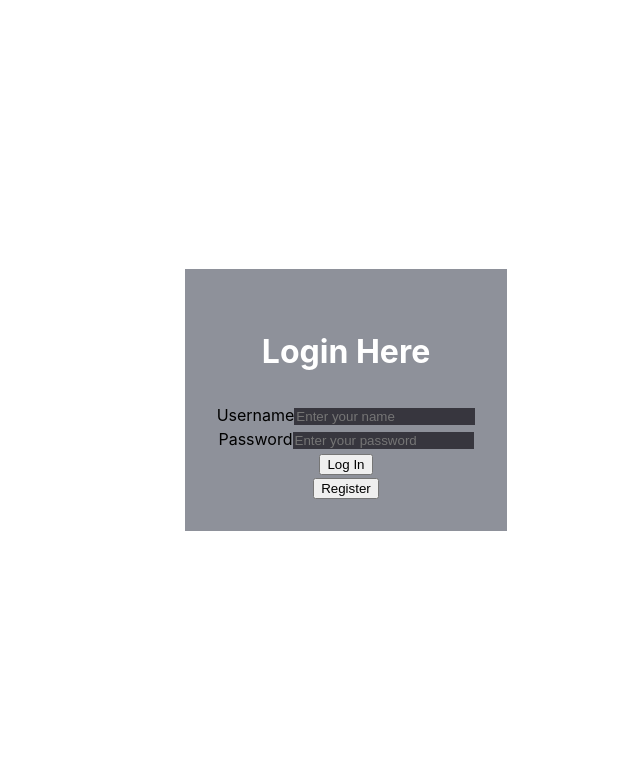
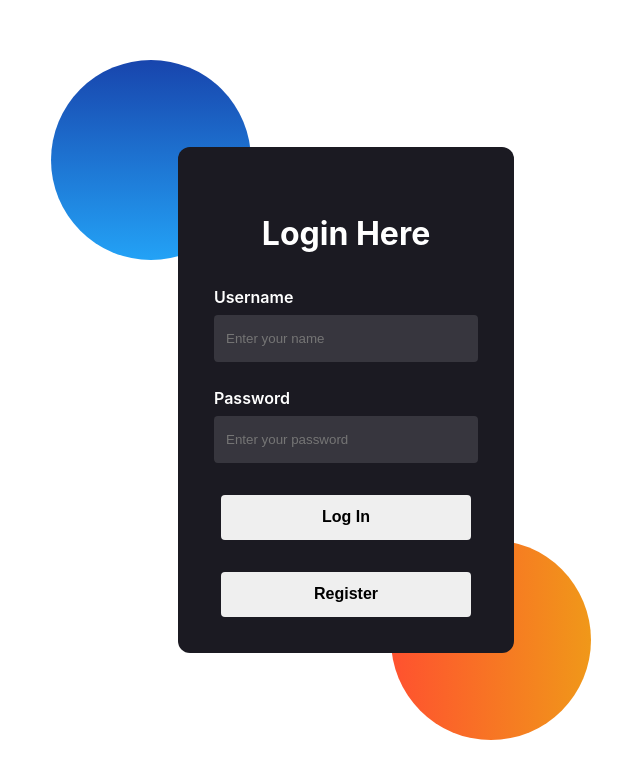
Before and after one commit to jfernandezcl/task-tracker, a React (Vite) app in the folder frontend-task/: page /login in a window 1280 px wide. Shown: the top 778 px of the page, without its empty margins (294-934 px from the left). Built offline with nearby package versions, Linux system fonts and the light colour scheme.

Commit message:
fix: changes the error files

```diff
--- a/frontend-task/src/components/Login.jsx
+++ b/frontend-task/src/components/Login.jsx
@@ -2,26 +2,29 @@ import '../styles/Login.css'
 
 function Login() {
   return (
-    <section>
+    <section className='container'>
+      <div class="background">
+        <div class="shape"></div>
+        <div class="shape"></div>
+      </div>
       <form className='container-form'>
         <h1 className='title-login'>Login Here</h1>
-        <div>
-          <label>Username
-            <input className='input-form' type="text" placeholder="Enter your name" />
-          </label>
+        <label className='title-label'>Username</label>
+
+        <div className='input-name'>
+          <input className='input-form' type="text" placeholder="Enter your name" />
         </div>
 
+        <label className='title-label'>Password</label>
         <div>
-          <label>Password
-            <input className='input-form' type="text" placeholder="Enter your password" />
-          </label>
+          <input className='input-form' type="text" placeholder="Enter your password" />
         </div>
 
-        <div>
-          <button>Log In</button>
+        <div className='container-buttons'>
+          <button className='form-buttons'>Log In</button>
         </div>
-        <div>
-          <button>Register</button>
+        <div className='container-buttons'>
+          <button className='form-buttons'>Register</button>
         </div>
       </form>
     </section>
--- a/frontend-task/src/components/TaskForm.jsx
+++ b/frontend-task/src/components/TaskForm.jsx
@@ -37,11 +37,12 @@ function TaskForm({ onAddTask }) {
 
   return (
     <>
+      <div className="form">
+        <h1 className="form-label">
+          Task Tracker
+        </h1>
         <form
           onSubmit={handleSubmit}>
-        <label className="form-label">
-          Task Tracker
-        </label>
           <div className="container-input">
             <input
               className="form-input"
@@ -60,6 +61,8 @@ function TaskForm({ onAddTask }) {
             </button>
           </div>
         </form>
+      </div>
+
 
     </>
   )
--- a/frontend-task/src/components/TaskList.jsx
+++ b/frontend-task/src/components/TaskList.jsx
@@ -1,6 +1,7 @@
 import { useState, useEffect } from 'react';
 import TaskForm from './TaskForm.jsx'
 import TaskItem from './TaskItem.jsx';
+import '../styles/TaskList.css'
 
 
 function TaskList() {
@@ -71,7 +72,7 @@ function TaskList() {
   return (
     <>
       <TaskForm onAddTask={addTask} />
-      <ul style={{ padding: "0" }}>
+      <ul className='task-list'>
         {displayLists.map((task, index) => (
           <TaskItem
             key={task.id || index}
--- a/frontend-task/src/index.css
+++ b/frontend-task/src/index.css
@@ -1,11 +1,6 @@
 body {
   margin: 0;
   padding: 0;
-  display: flex;
-  place-items: center;
-  min-width: 320px;
-  min-height: 100vh;
   font-family: Inter, system-ui, Avenir, Helvetica, Arial, sans-serif;
   line-height: 1.5;
-  background-color: white;
 }
--- a/frontend-task/src/styles/Login.css
+++ b/frontend-task/src/styles/Login.css
@@ -1,6 +1,51 @@
+.container{
+  display: flex;
+  align-items: center;
+  justify-content: center;
+  place-items: center;
+  min-width: 320px;
+  min-height: 100vh;
+  font-family: Inter, system-ui, Avenir, Helvetica, Arial, sans-serif;
+  line-height: 1.5;
+}
+.background {
+  width: 430px;
+  height: 520px;
+  position: absolute;
+  transform: translate(-50%,-50%);
+  left: 50%;
+  top: 50%;
+}
+
+.background .shape{
+  height: 200px;
+  width: 200px;
+  position: absolute;
+  border-radius: 50%;
+}
+.shape:first-child{
+  background: linear-gradient(
+      #1845ad,
+      #23a2f6
+  );
+  left: -80px;
+  top: -80px;
+}
+.shape:last-child{
+  background: linear-gradient(
+      to right,
+      #ff512f,
+      #f09819
+  );
+  right: -30px;
+  bottom: -80px;
+}
+
 .container-form {
-  background-color: rgba(68, 72, 87, 0.6);
-  padding: 32px;
+  position: absolute;
+  background-color: #1b1a22;
+  border-radius: 12px;
+  padding: 36px;
 }
 
 .title-login {
@@ -8,8 +53,36 @@
   font-size: 32px;
 }
 
+.title-label {
+  color: white;
+  font-weight: 600;
+  display: flex;
+}
+
+.input-name {
+  margin-bottom: 24px;
+}
+
 .input-form {
+  padding-left: 12px;
+  margin-top: 6px;
   border: none;
   background-color: #37363e;
   color: white;
+  border-radius: 4px;
+  height: 45px;
+  width: 250px;
 }
+
+.container-buttons {
+  margin-top: 32px;
+}
+
+.form-buttons {
+  border: none;
+  height: 45px;
+  width: 250px;
+  border-radius: 4px;
+  font-weight: 750;
+  font-size: 16px;
+}
--- a/frontend-task/src/styles/TaskForm.css
+++ b/frontend-task/src/styles/TaskForm.css
@@ -1,3 +1,12 @@
+
+.form {
+  display: flex;
+  align-items: center;
+  justify-content: center;
+  flex-direction: column;
+  padding: 8rem 12rem 0 12rem;
+}
+
 .form-label {
   display: flex;
   align-items: center;
--- /dev/null
+++ b/frontend-task/src/styles/TaskList.css
@@ -0,0 +1,3 @@
+.task-list {
+  padding: 0 12rem;
+}
```
Lines whose indentation alone changed are shown as unchanged.
